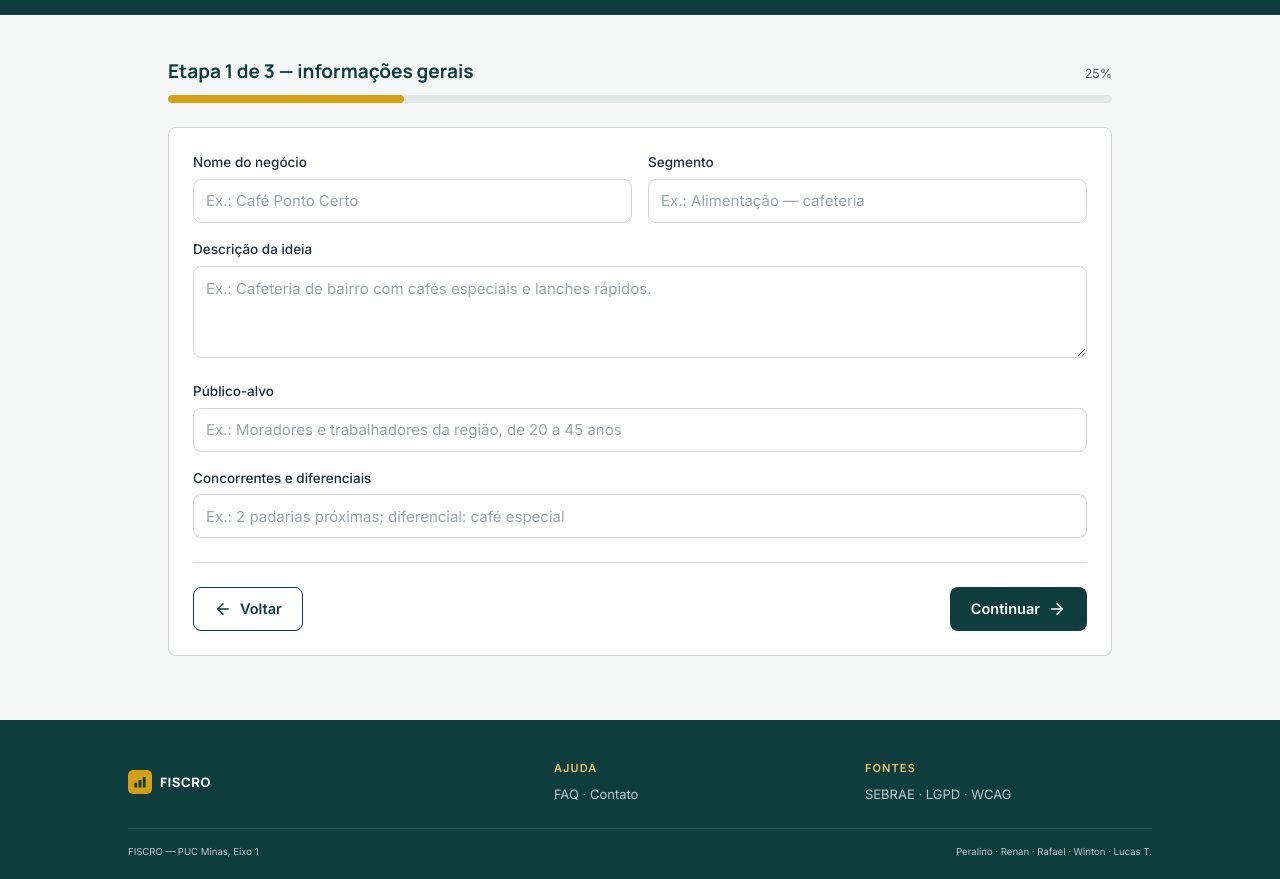
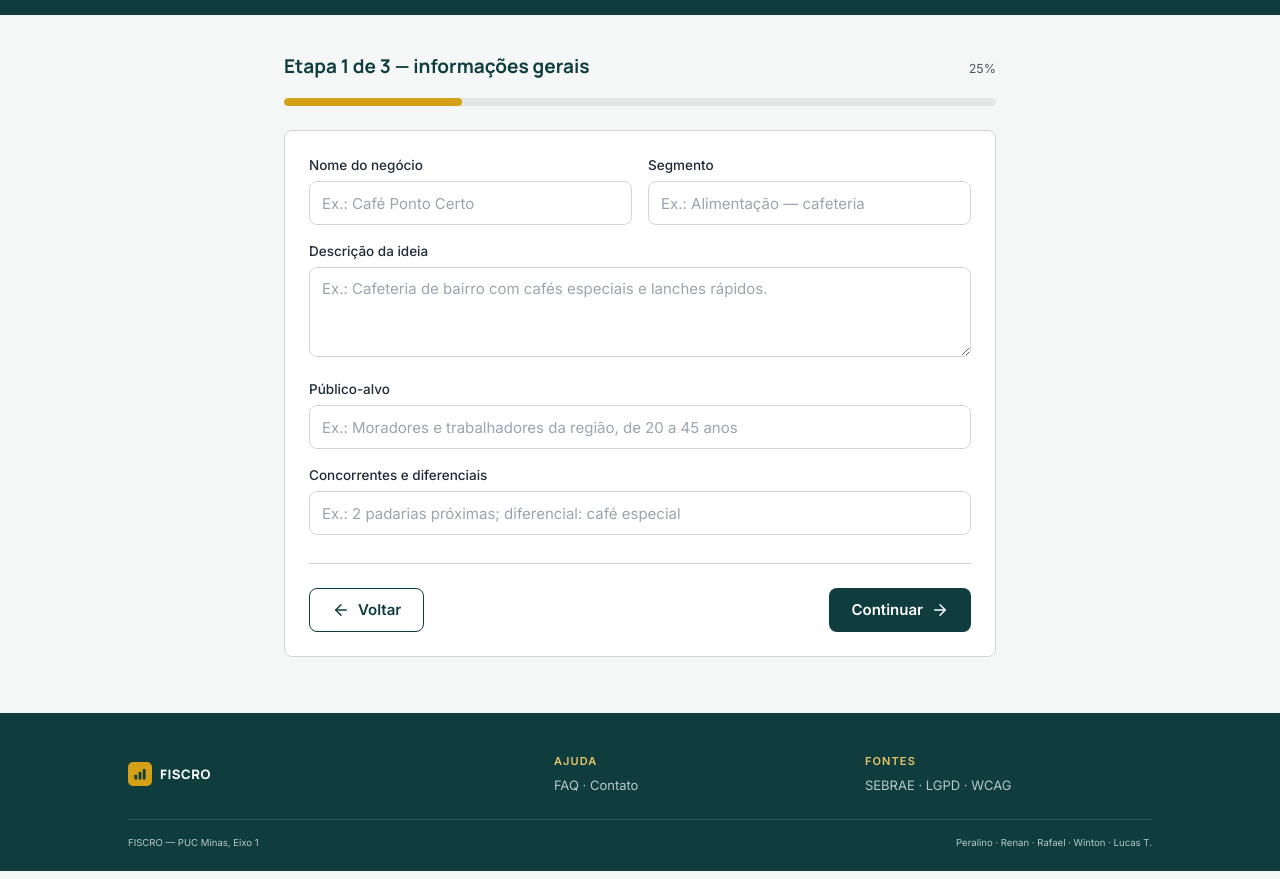
Before and after one commit to BetterCallTom/Fiscro-PUC-Minas, a website: page src/pages/negocio.html in a window 1280 px wide. Shown: the part 61-940 px from the top of the page. Drawn offline with Linux system fonts and the light colour scheme.

Commit message:
fix: vincula acesso.css e negocio.css as paginas e adiciona btn-secundario

```diff
--- a/src/assets/css/negocio.css
+++ b/src/assets/css/negocio.css
@@ -301,6 +301,14 @@ main p {
 .btn-primario:hover {
   background: var(--petroleo-claro);
 }
+.btn-secundario {
+  background: var(--branco);
+  color: var(--verde-petroleo);
+  border: 1px solid var(--verde-petroleo);
+}
+.btn-secundario:hover {
+  background: #f4f6f5;
+}
 
 
 /* ========== NAVEGAÇÃO DO CABEÇALHO ========== */
--- a/src/pages/negocio.html
+++ b/src/pages/negocio.html
@@ -12,6 +12,7 @@
       rel="stylesheet"
     />
     <link rel="stylesheet" href="../assets/css/fiscro.css" />
+    <link rel="stylesheet" href="../assets/css/negocio.css" />
   </head>
   <body data-page="negocio">
     <a href="#conteudo" class="pular-conteudo">Pular para o conteúdo</a>
```
Also changed, not shown: src/pages/acesso.html (+1 -0 lines).
